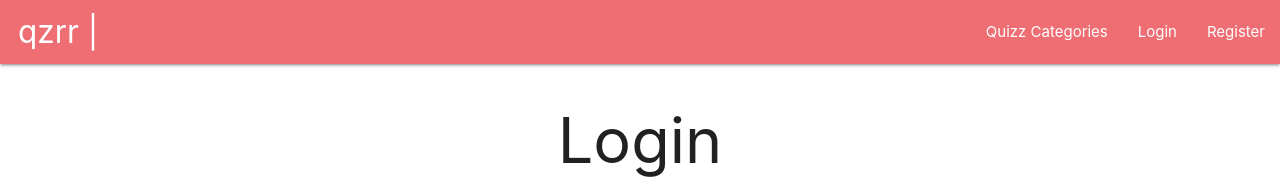
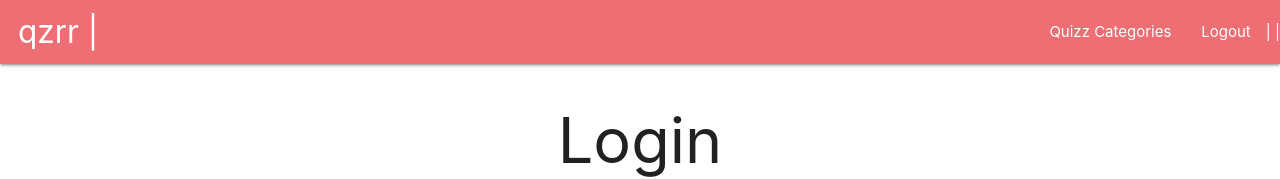
Before and after one commit to ivan40kalpazan40/react-quizzer, a React (Create React App) app: page /auth/login in a window 1280 px wide. Shown: the top 179 px of the page. Built offline with nearby package versions, Linux system fonts and the light colour scheme; sample sign-in values are in the browser's storage.

Commit message:
nav menu for guest and logged and HOC guard for auth users

```diff
--- /dev/null
+++ b/src/HOC/isAuth.js
@@ -0,0 +1,11 @@
+import { useContext } from 'react';
+import { Navigate } from 'react-router-dom';
+import AuthContext from '../context/authContext/authContext';
+
+export const isAuth = (Component) => {
+  const WrappedComponent = (props) => {
+    const { token } = useContext(AuthContext);
+    return token ? <Component /> : <Navigate to='/auth/login' />;
+  };
+  return WrappedComponent;
+};
--- a/src/components/Login/Login.js
+++ b/src/components/Login/Login.js
@@ -1,8 +1,22 @@
-import { useContext } from 'react';
+import { useContext, useEffect } from 'react';
+import { useNavigate } from 'react-router-dom';
 import AuthContext from '../../context/authContext/authContext';
+import AlertContext from '../../context/alertContext/alertContext';
 
 const Login = () => {
-  const { login } = useContext(AuthContext);
+  const navigate = useNavigate();
+  const { login, isAuthenticated, error, clearErrors } =
+    useContext(AuthContext);
+  const { setAlert } = useContext(AlertContext);
+  useEffect(() => {
+    if (isAuthenticated) {
+      navigate('/');
+    }
+    if (error === 'You must enter correct username and password') {
+      setAlert(error, 'danger');
+      clearErrors();
+    }
+  }, [error, isAuthenticated]);
 
   const handleFormSubmit = async (e) => {
     e.preventDefault();
--- a/src/components/Navbar/Navbar.js
+++ b/src/components/Navbar/Navbar.js
@@ -1,21 +1,37 @@
+import { useContext } from 'react';
+import AuthContext from '../../context/authContext/authContext';
 import { Link } from 'react-router-dom';
 const Navbar = () => {
+  const { isAuthenticated, user, token } = useContext(AuthContext);
   return (
     <nav>
       <div className='nav-wrapper '>
         <Link to='/' className='brand-logo'>
           qzrr |
         </Link>
+
         <ul id='nav-mobile' className='right hide-on-med-and-down'>
+          {token ? (
+            <>
               <li>
                 <Link to='/categories'>Quizz Categories</Link>
               </li>
+              <li>
+                <Link to='/auth/logout'>Logout</Link>
+              </li>
+              <li>| {user?.username} |</li>{' '}
+            </>
+          ) : (
+            <>
+              {' '}
               <li>
                 <Link to='/auth/login'>Login</Link>
               </li>
               <li>
                 <Link to='/auth/register'>Register</Link>
               </li>
+            </>
+          )}
         </ul>
       </div>
     </nav>
--- a/src/components/Quizz/Quizz.js
+++ b/src/components/Quizz/Quizz.js
@@ -6,7 +6,7 @@ import {
   parametarizer,
 } from '../../config/util.config';
 import QuizzContext from '../../context/quizzContext/quizzContext';
-
+import { isAuth } from '../../HOC/isAuth';
 const Quizz = () => {
   const { id, difficulty } = useParams();
   const navigate = useNavigate();
@@ -81,4 +81,4 @@ const Quizz = () => {
   );
 };
 
-export default Quizz;
+export default isAuth(Quizz);
--- /dev/null
+++ b/src/context/alertContext/alertContext.js
@@ -0,0 +1,3 @@
+import { createContext } from 'react';
+const AlertContext = createContext();
+export default AlertContext;
--- /dev/null
+++ b/src/context/alertContext/alertReducer.js
@@ -0,0 +1,8 @@
+export default (state, action) => {
+  switch (action.type) {
+    case 'SET_ALERT':
+      return { ...state, alerts: [...state.alerts, action.payload] };
+    default:
+      return state;
+  }
+};
--- /dev/null
+++ b/src/context/alertContext/alertState.js
@@ -0,0 +1,23 @@
+import { useReducer } from 'react';
+import AlertContext from './alertContext';
+import alertReducer from './alertReducer';
+
+const AlertStateProvider = (props) => {
+  const initialState = {
+    alerts: [],
+  };
+
+  const [state, dispatch] = useReducer(alertReducer, initialState);
+  // set alert
+  const setAlert = (message, type) => {
+    dispatch({ type: 'SET_ALERT', payload: { message, type } });
+  };
+
+  return (
+    <AlertContext.Provider value={{ alerts: state.alerts, setAlert }}>
+      {props.children}
+    </AlertContext.Provider>
+  );
+};
+
+export default AlertStateProvider;
--- a/src/context/authContext/authState.js
+++ b/src/context/authContext/authState.js
@@ -81,6 +81,7 @@ const AuthStateProvider = (props) => {
         error: state.error,
         login,
         register,
+        clearErrors,
       }}
     >
       {props.children}
--- a/src/index.js
+++ b/src/index.js
@@ -3,14 +3,17 @@ import ReactDOM from 'react-dom';
 import { BrowserRouter } from 'react-router-dom';
 import QuizzStateProvider from './context/quizzContext/quizzState';
 import AuthStateProvider from './context/authContext/authState';
+import AlertStateProvider from './context/alertContext/alertState';
 import App from './App';
 
 ReactDOM.render(
   <AuthStateProvider>
     <QuizzStateProvider>
-      <BrowserRouter>
-        <App />
-      </BrowserRouter>
+      <AlertStateProvider>
+        <BrowserRouter>
+          <App />
+        </BrowserRouter>
+      </AlertStateProvider>
     </QuizzStateProvider>
   </AuthStateProvider>,
   document.getElementById('root')
```
Lines whose indentation alone changed are shown as unchanged.
